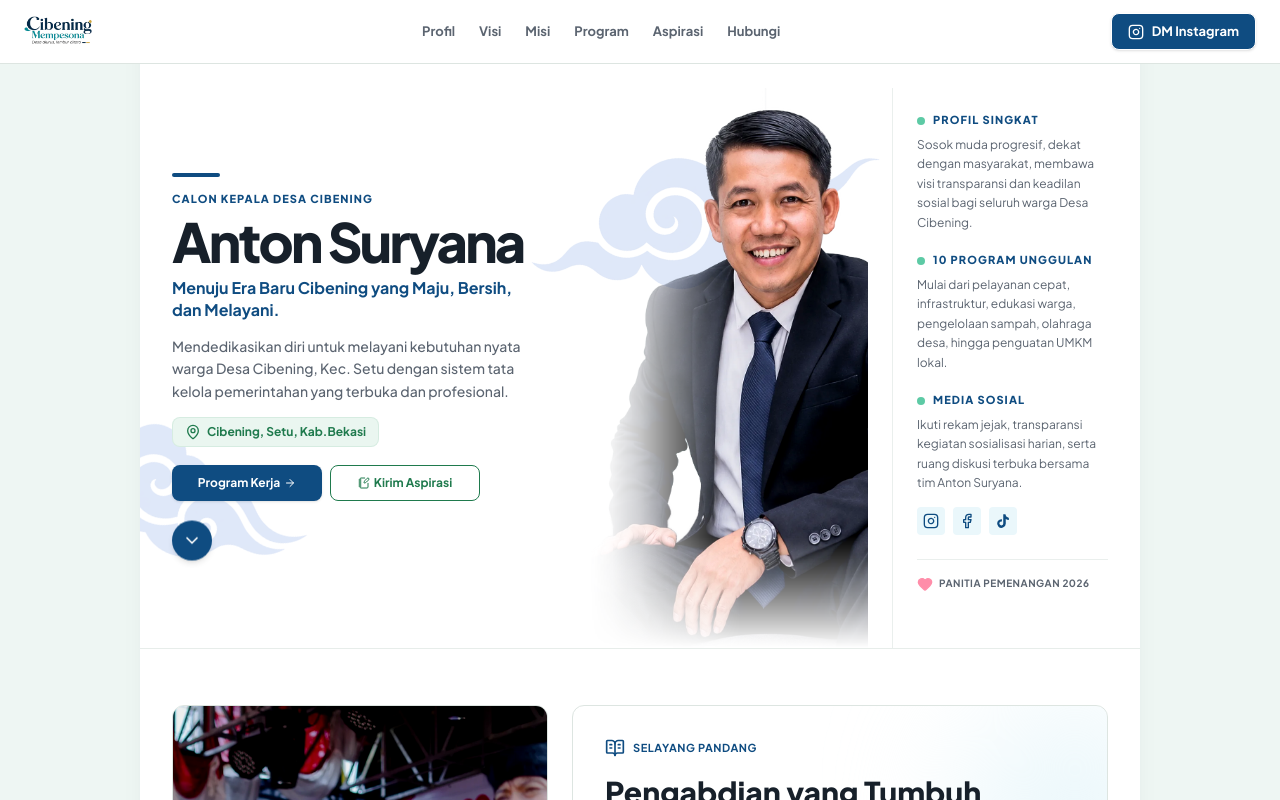
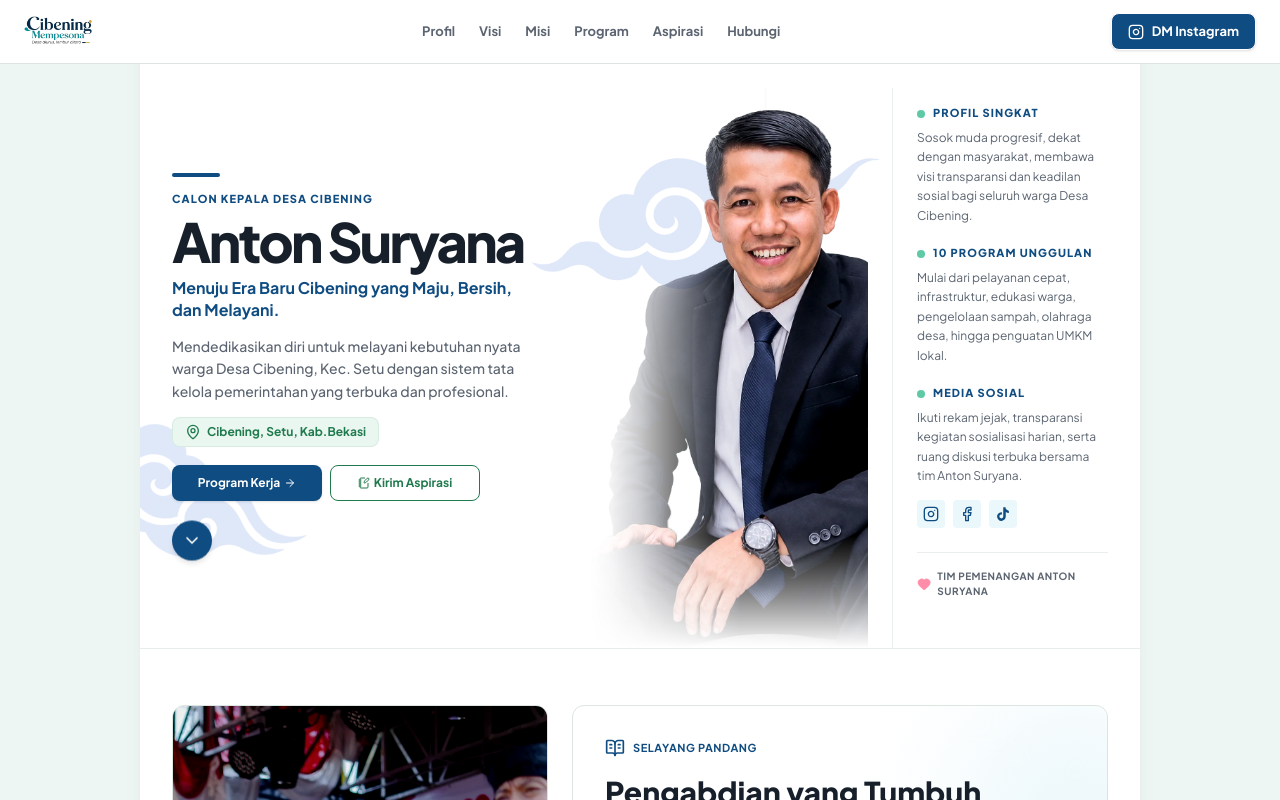
Before and after one commit to kanglilu/cibening_mempesona, a Next.js app: page / in a window 1280 px wide. Shown: the top 800 px of the page. Built offline with nearby package versions, Linux system fonts and the light colour scheme.

Commit message:
Update hero team label

```diff
--- a/src/components/HeroSection.tsx
+++ b/src/components/HeroSection.tsx
@@ -177,7 +177,7 @@ export default function HeroSection() {
             <div className="flex items-center gap-1.5">
               <Heart className="w-4 h-4 text-rose-500 fill-rose-500 animate-pulse" />
               <span className="text-[10px] text-[#5B6470] font-bold uppercase tracking-wider">
-                PANITIA PEMENANGAN 2026
+                TIM PEMENANGAN ANTON SURYANA
               </span>
             </div>
           </div>
```
